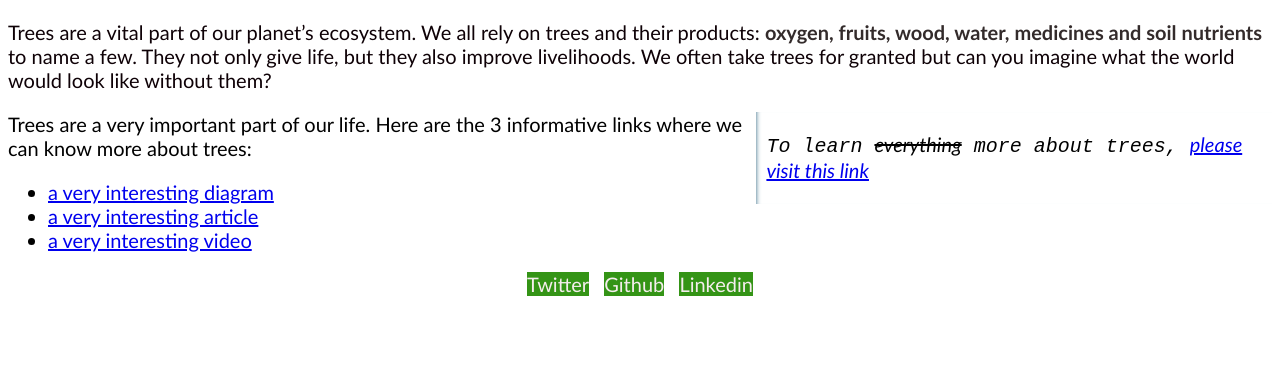
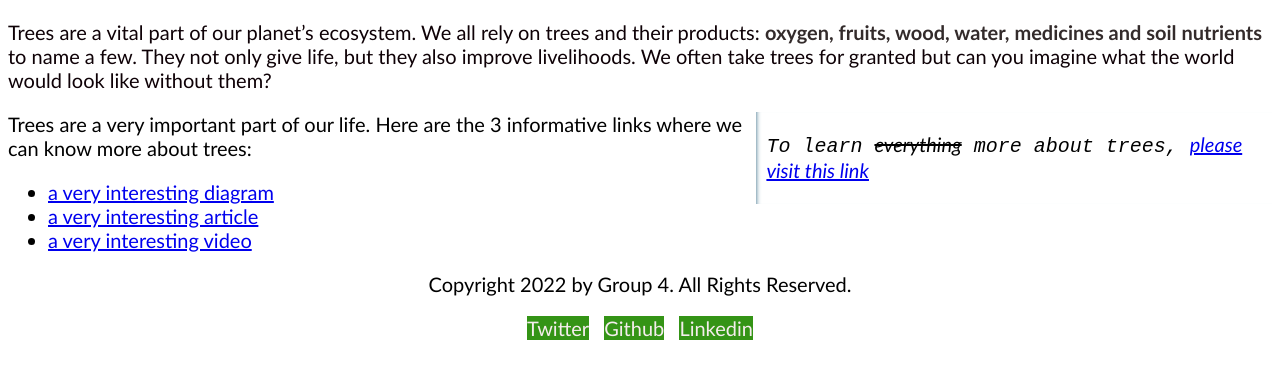
Before and after one commit to lab-brussels-1/All-about-trees-group4, a website: page index.html in a window 1280 px wide. Drawn offline with Linux system fonts and the light colour scheme.

Commit message:
copyright

```diff
--- a/index.html
+++ b/index.html
@@ -62,6 +62,7 @@
       </ul>
     </article>
     <footer class="footer-style">
+      <p class="copyright">Copyright 2022 by Group 4. All Rights Reserved.</p>
       <a href="twitter.com">Twitter</a>
       <a href="github.com">Github</a>
       <a href="linkedin.com">Linkedin</a>
--- a/styles/style.css
+++ b/styles/style.css
@@ -98,3 +98,7 @@
 .footer-style a:hover {
   background-color: rgb(197, 98, 52);
 }
+
+.copyright {
+  text-align: center;
+}
```
